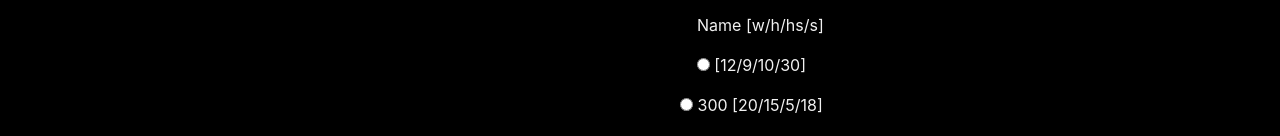
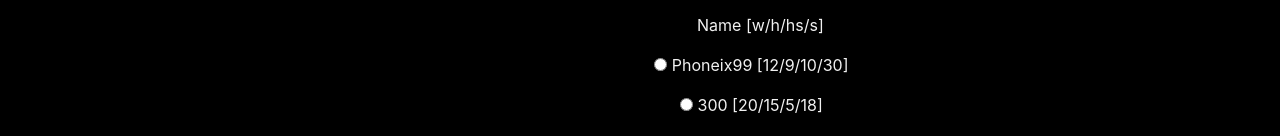
Before and after one commit to meganeta/FM_TEMP, a website built with Parcel: page advanced.html in a window 1280 px wide. Shown: the part 148-284 px from the top of the page. Built offline with nearby package versions, Linux system fonts and the light colour scheme.

Commit message:
Revert "Update advanced.html"
This reverts commit bfa5ce69a4c5f76b845d15b23771f889394b369c.

```diff
--- a/advanced.html
+++ b/advanced.html
@@ -32,7 +32,7 @@
           <p>Resolution Settings</p>
           <p></p>
           <p>&nbsp;&nbsp;&nbsp;&nbsp;Name [w/h/hs/s]</p>
-          <p><input type="radio" name="resolution" value="1" id="1" /> [12/9/10/30]</p>
+          <p><input type="radio" name="resolution" value="1" id="1" /> Phoneix99 [12/9/10/30]</p>
           <p><input type="radio" name="resolution" value="2" id="2" /> 300 [20/15/5/18]</p>
           <p><input type="radio" name="resolution" value="3" id="3" checked /> 1200 [40/30/3/10]</p>
           <p><input type="radio" name="resolution" value="4" id="4" /> Custom</p>
```
